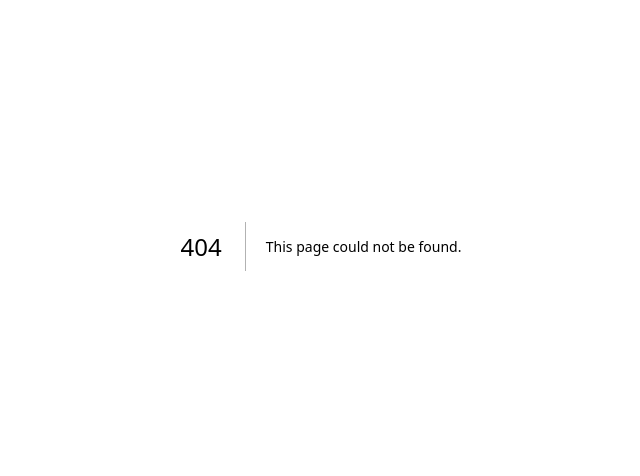
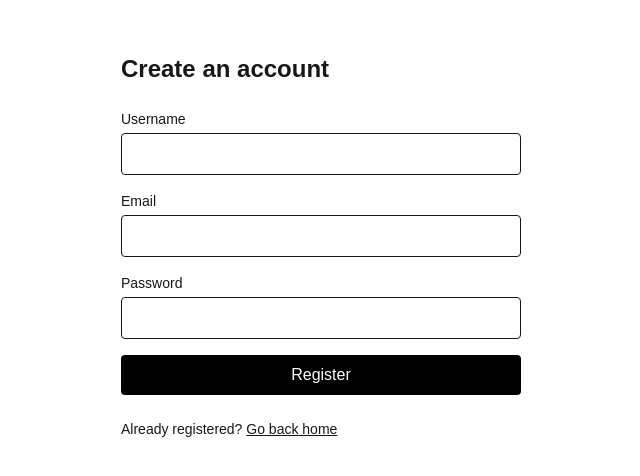
Before and after one commit to Minitsonga/Gaming-Hub, a Next.js app in the folder frontend/: page /register in a window 1280 px wide. Before the commit this address had no page. Shown: the part 154-630 px from the top of the page, without its empty margins (319-959 px from the left). Built offline with nearby package versions, Linux system fonts and the light colour scheme.

Commit message:
Add Register with secure credentials

```diff
--- a/frontend/src/app/page.tsx
+++ b/frontend/src/app/page.tsx
@@ -1,65 +1,15 @@
-import Image from "next/image";
+import Link from "next/link";
 
 export default function Home() {
   return (
-    <div className="flex flex-col flex-1 items-center justify-center bg-zinc-50 font-sans dark:bg-black">
-      <main className="flex flex-1 w-full max-w-3xl flex-col items-center justify-between py-32 px-16 bg-white dark:bg-black sm:items-start">
-        <Image
-          className="dark:invert"
-          src="/next.svg"
-          alt="Next.js logo"
-          width={100}
-          height={20}
-          priority
-        />
-        <div className="flex flex-col items-center gap-6 text-center sm:items-start sm:text-left">
-          <h1 className="max-w-xs text-3xl font-semibold leading-10 tracking-tight text-black dark:text-zinc-50">
-            To get started, edit the page.tsx file.
-          </h1>
-          <p className="max-w-md text-lg leading-8 text-zinc-600 dark:text-zinc-400">
-            Looking for a starting point or more instructions? Head over to{" "}
-            <a
-              href="https://vercel.com/templates?framework=next.js&utm_source=create-next-app&utm_medium=appdir-template-tw&utm_campaign=create-next-app"
-              className="font-medium text-zinc-950 dark:text-zinc-50"
-            >
-              Templates
-            </a>{" "}
-            or the{" "}
-            <a
-              href="https://nextjs.org/learn?utm_source=create-next-app&utm_medium=appdir-template-tw&utm_campaign=create-next-app"
-              className="font-medium text-zinc-950 dark:text-zinc-50"
-            >
-              Learning
-            </a>{" "}
-            center.
-          </p>
-        </div>
-        <div className="flex flex-col gap-4 text-base font-medium sm:flex-row">
-          <a
-            className="flex h-12 w-full items-center justify-center gap-2 rounded-full bg-foreground px-5 text-background transition-colors hover:bg-[#383838] dark:hover:bg-[#ccc] md:w-[158px]"
-            href="https://vercel.com/new?utm_source=create-next-app&utm_medium=appdir-template-tw&utm_campaign=create-next-app"
-            target="_blank"
-            rel="noopener noreferrer"
-          >
-            <Image
-              className="dark:invert"
-              src="/vercel.svg"
-              alt="Vercel logomark"
-              width={16}
-              height={16}
-            />
-            Deploy Now
-          </a>
-          <a
-            className="flex h-12 w-full items-center justify-center rounded-full border border-solid border-black/[.08] px-5 transition-colors hover:border-transparent hover:bg-black/[.04] dark:border-white/[.145] dark:hover:bg-[#1a1a1a] md:w-[158px]"
-            href="https://nextjs.org/docs?utm_source=create-next-app&utm_medium=appdir-template-tw&utm_campaign=create-next-app"
-            target="_blank"
-            rel="noopener noreferrer"
-          >
-            Documentation
-          </a>
-        </div>
-      </main>
-    </div>
+    <main className="mx-auto flex min-h-screen w-full max-w-3xl flex-col items-start justify-center gap-4 p-6">
+      <h1 className="text-3xl font-semibold">Gaming Hub Frontend</h1>
+      <p className="text-zinc-600">
+        Frontend initialized. Continue with authentication flow.
+      </p>
+      <Link className="rounded bg-black px-4 py-2 text-white" href="/register">
+        Create account
+      </Link>
+    </main>
   );
 }
--- /dev/null
+++ b/frontend/src/app/register/page.tsx
@@ -0,0 +1,151 @@
+"use client";
+
+import { FormEvent, useState } from "react";
+import Link from "next/link";
+
+type RegisterResponse = {
+  data?: {
+    register: {
+      token: string;
+      refreshToken: string;
+      user: {
+        id: string;
+        username: string;
+        email: string;
+      };
+    };
+  };
+  errors?: Array<{ message: string }>;
+};
+
+const REGISTER_MUTATION = `
+  mutation Register($input: RegisterInput!) {
+    register(input: $input) {
+      token
+      refreshToken
+      user {
+        id
+        username
+        email
+      }
+    }
+  }
+`;
+
+export default function RegisterPage() {
+  const [username, setUsername] = useState("");
+  const [email, setEmail] = useState("");
+  const [password, setPassword] = useState("");
+  const [loading, setLoading] = useState(false);
+  const [success, setSuccess] = useState<string | null>(null);
+  const [error, setError] = useState<string | null>(null);
+
+  async function onSubmit(event: FormEvent<HTMLFormElement>) {
+    event.preventDefault();
+    setLoading(true);
+    setSuccess(null);
+    setError(null);
+
+    try {
+      const endpoint =
+        process.env.NEXT_PUBLIC_GRAPHQL_URL ?? "http://localhost:4000/graphql";
+
+      const response = await fetch(endpoint, {
+        method: "POST",
+        headers: { "Content-Type": "application/json" },
+        body: JSON.stringify({
+          query: REGISTER_MUTATION,
+          variables: {
+            input: { username, email, password },
+          },
+        }),
+      });
+
+      const payload = (await response.json()) as RegisterResponse;
+
+      if (!response.ok || payload.errors?.length) {
+        setError(payload.errors?.[0]?.message ?? "Registration failed.");
+        return;
+      }
+
+      const result = payload.data?.register;
+      if (!result) {
+        setError("Registration failed.");
+        return;
+      }
+
+      localStorage.setItem("accessToken", result.token);
+      localStorage.setItem("refreshToken", result.refreshToken);
+      localStorage.setItem("user", JSON.stringify(result.user));
+
+      setSuccess("Account created successfully.");
+      setUsername("");
+      setEmail("");
+      setPassword("");
+    } catch {
+      setError("Unable to reach the server.");
+    } finally {
+      setLoading(false);
+    }
+  }
+
+  return (
+    <main className="mx-auto flex min-h-screen w-full max-w-md flex-col justify-center p-6">
+      <h1 className="mb-6 text-2xl font-semibold">Create an account</h1>
+
+      <form className="flex flex-col gap-4" onSubmit={onSubmit}>
+        <label className="flex flex-col gap-1">
+          <span className="text-sm">Username</span>
+          <input
+            required
+            minLength={3}
+            className="rounded border px-3 py-2"
+            value={username}
+            onChange={(event) => setUsername(event.target.value)}
+          />
+        </label>
+
+        <label className="flex flex-col gap-1">
+          <span className="text-sm">Email</span>
+          <input
+            required
+            type="email"
+            className="rounded border px-3 py-2"
+            value={email}
+            onChange={(event) => setEmail(event.target.value)}
+          />
+        </label>
+
+        <label className="flex flex-col gap-1">
+          <span className="text-sm">Password</span>
+          <input
+            required
+            type="password"
+            minLength={6}
+            className="rounded border px-3 py-2"
+            value={password}
+            onChange={(event) => setPassword(event.target.value)}
+          />
+        </label>
+
+        <button
+          disabled={loading}
+          className="rounded bg-black px-4 py-2 text-white disabled:opacity-50"
+          type="submit"
+        >
+          {loading ? "Creating account..." : "Register"}
+        </button>
+      </form>
+
+      {error ? <p className="mt-4 text-sm text-red-600">{error}</p> : null}
+      {success ? <p className="mt-4 text-sm text-green-600">{success}</p> : null}
+
+      <p className="mt-6 text-sm">
+        Already registered?{" "}
+        <Link className="underline" href="/">
+          Go back home
+        </Link>
+      </p>
+    </main>
+  );
+}
```
